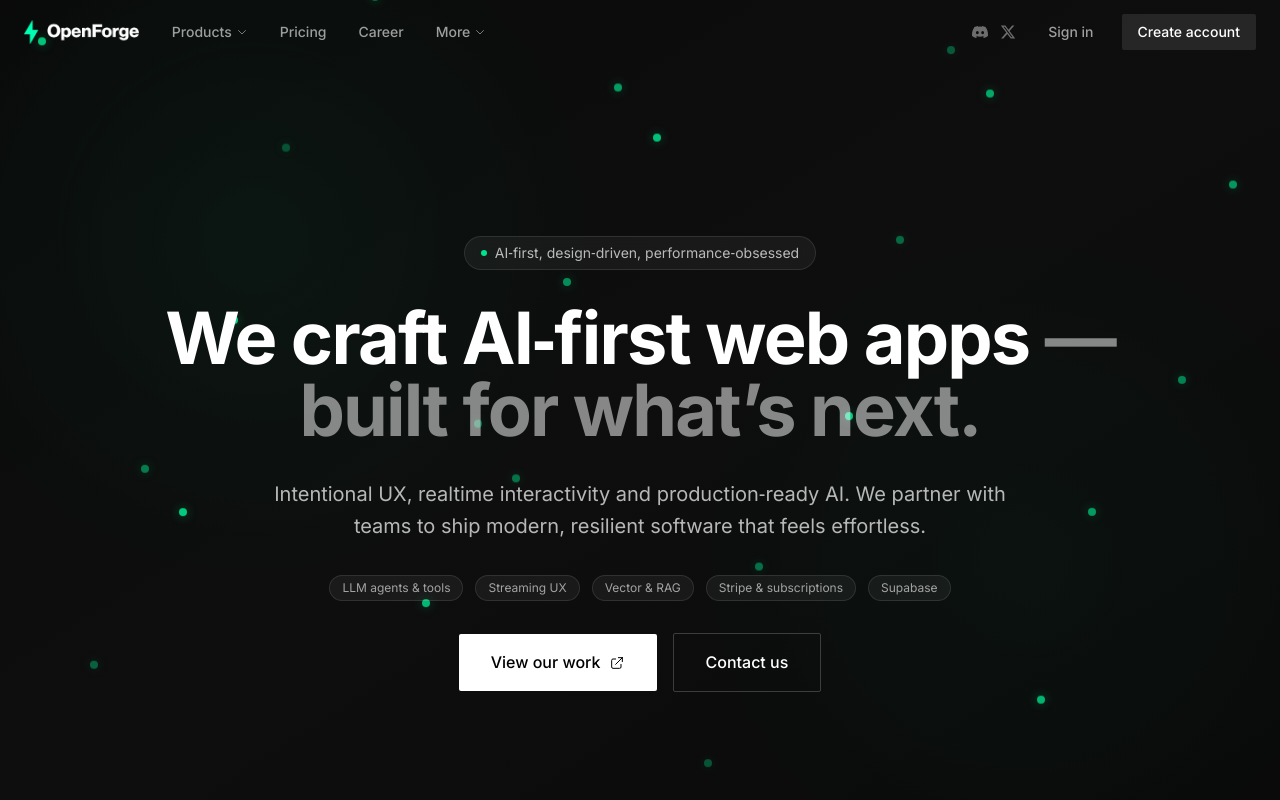
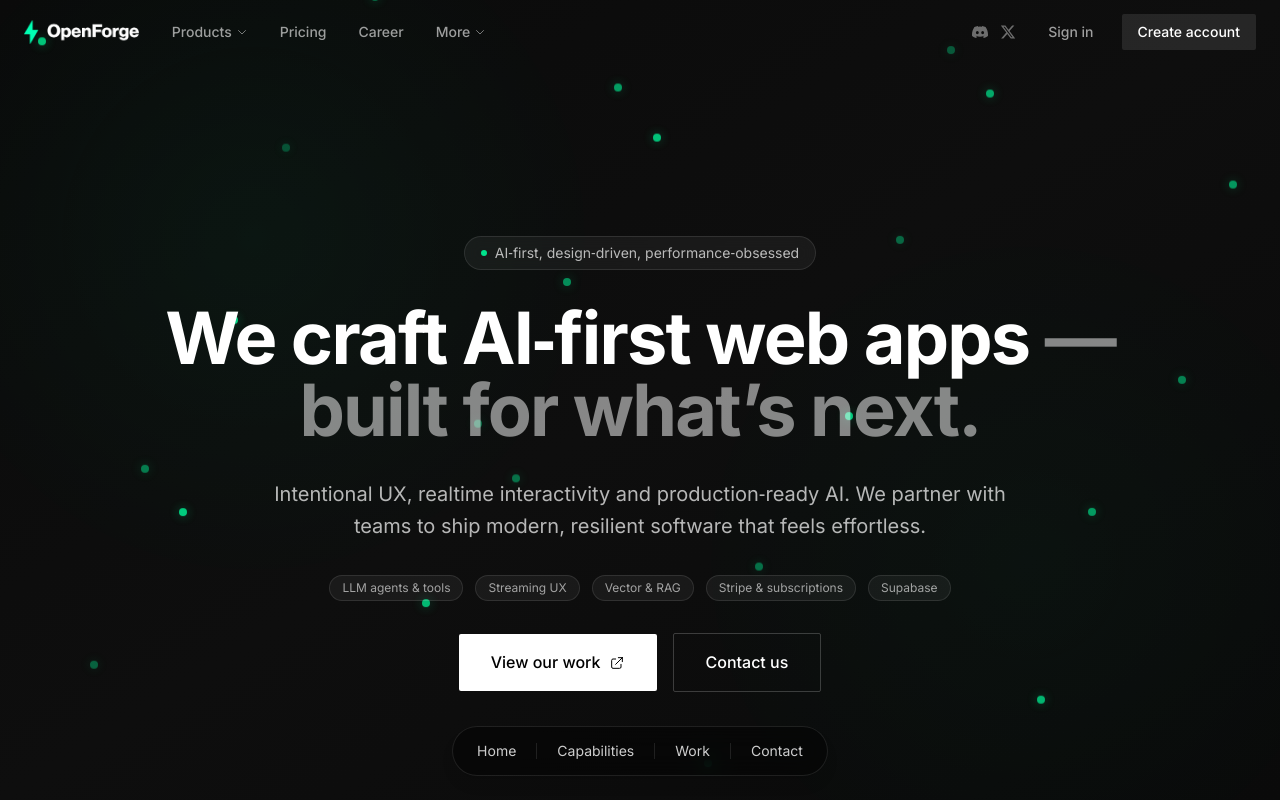
Before and after one commit to whyyexo/OpenForge, a React (Vite) app: page / in a window 1280 px wide. Built offline with nearby package versions, Linux system fonts and the light colour scheme; no server answers.

Commit message:
Update Landing.tsx

```diff
--- a/src/pages/Landing.tsx
+++ b/src/pages/Landing.tsx
@@ -42,6 +42,24 @@ const Landing: React.FC = () => {
             />
           ))}
         </div>
+      </div>
+
+      {/* Floating Menu */}
+      <div className="fixed bottom-6 inset-x-0 z-40 flex justify-center px-4">
+        <nav className="flex items-center gap-2 rounded-full border border-white/10 bg-black/40 backdrop-blur-md px-3 py-2 shadow-lg">
+          <a href="#top" className="px-3 py-1.5 text-sm text-white/80 hover:text-white transition-colors">Home</a>
+          <span className="h-4 w-px bg-white/10" />
+          <a href="#capabilities" className="px-3 py-1.5 text-sm text-white/80 hover:text-white transition-colors">Capabilities</a>
+          <span className="h-4 w-px bg-white/10" />
+          <a href="#work" className="px-3 py-1.5 text-sm text-white/80 hover:text-white transition-colors">Work</a>
+          <span className="h-4 w-px bg-white/10" />
+          <button
+            onClick={() => navigate('/contact')}
+            className="px-3 py-1.5 text-sm text-white/80 hover:text-white transition-colors"
+          >
+            Contact
+          </button>
+        </nav>
       </div>
       {/* Hero Section */}
       <section className="relative min-h-screen flex items-center justify-center overflow-hidden">
@@ -105,7 +123,7 @@ const Landing: React.FC = () => {
       </section>
 
       {/* Services Section */}
-      <section className="py-24 px-6 bg-transparent">
+      <section id="capabilities" className="py-24 px-6 bg-transparent">
         <div className="max-w-6xl mx-auto">
           <motion.div
             initial={{ opacity: 0, y: 20 }}
```
